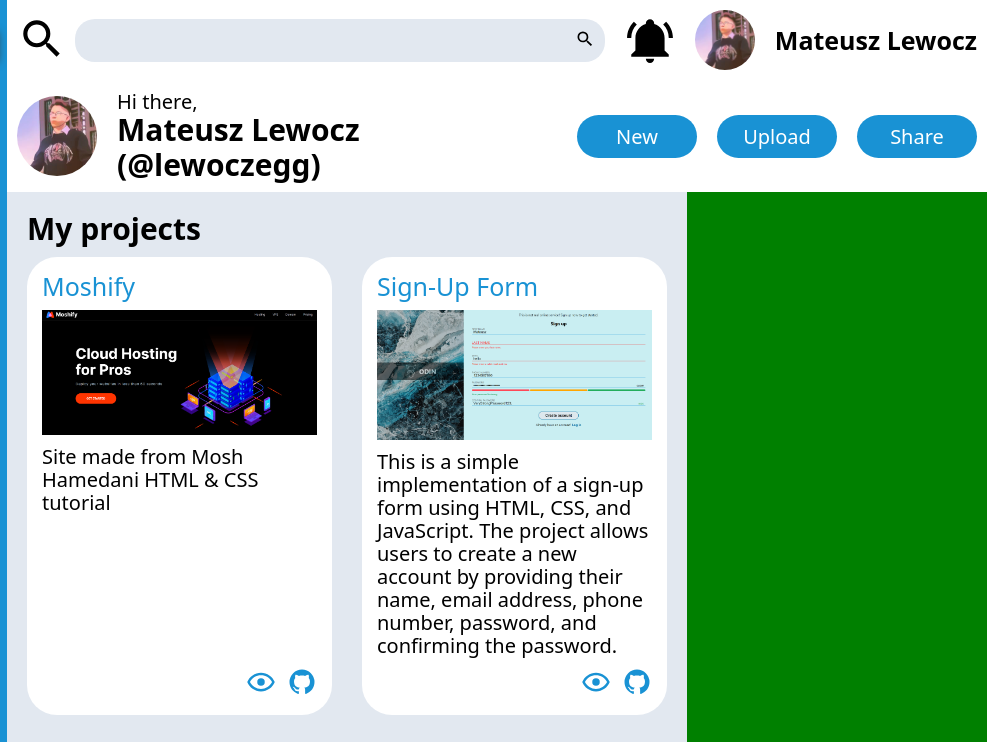
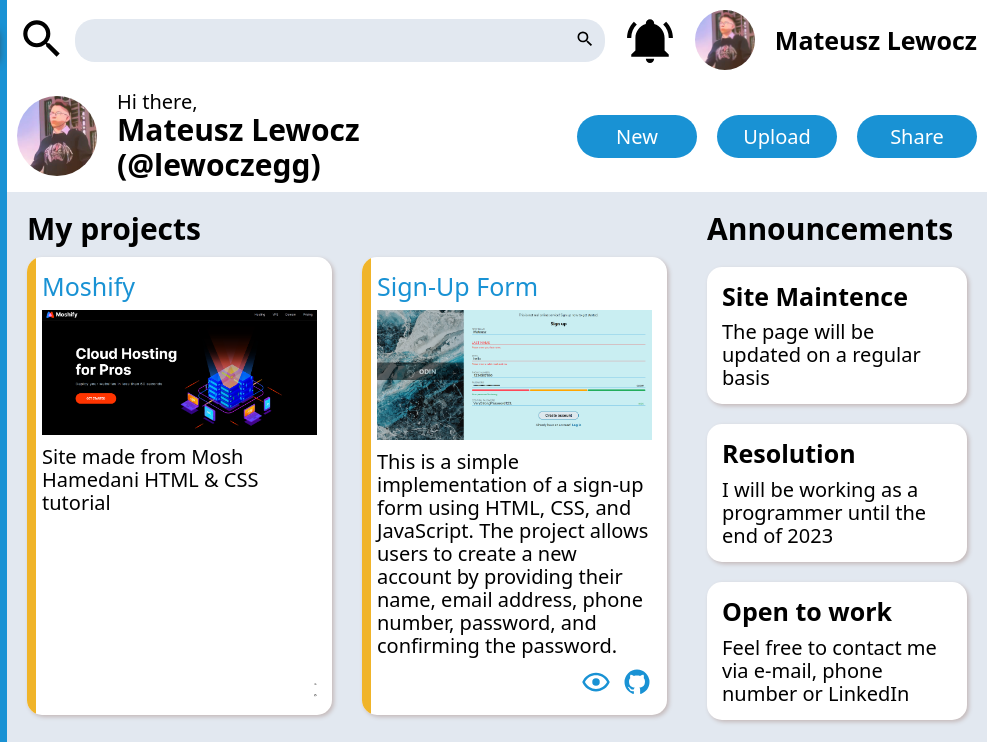
Before and after one commit to Lewoczegg/Admin-Dashboard, a plain HTML site: page index.html in a window 1280 px wide. Shown: the top 742 px of the page, 293-1280 px from the left. Drawn offline with Linux system fonts and the light colour scheme.

Commit message:
Add announcements

```diff
--- a/css/styles.css
+++ b/css/styles.css
@@ -102,6 +102,7 @@ html {
     padding: 10px;
     position: sticky;
     top: 0;
+    z-index: 1;
 }
 
 .second-row > .avatar {
@@ -230,10 +231,13 @@ html {
     background-color: white;
     height: auto;
     padding: 15px;
-    border-radius: 30px;
+    border-radius: 15px;
     display: flex;
     flex-direction: column;
     gap: 10px;
+    box-shadow: 2px 2px 4px #c4b9b9;
+    position: relative;
+    overflow: hidden;
 }
 
 .card > .project-name {
@@ -261,27 +265,49 @@ html {
     margin-left: auto;
 }
 
-.card #icon-view,
-.card #icon-github {
+.card .icon-view,
+.card .icon-github {
     height: 30px;
     fill: var(--color-primary);
     margin-left: 8px;
 }
 
-.card #icon-view:hover,
-.card #icon-github:hover {
+.card .icon-view:hover,
+.card .icon-github:hover {
     fill: var(--color-accent);
 }
 
-.announcments {
+.card .stripe {
+    position: absolute;
+    width: 9px;
+    top: 0;
+    left: 0;
+    height: 100%;
+    background-color: var(--color-accent);
+}
+
+.announcements {
     grid-column: 2;
     grid-row: 1;
     width: 300px;
-    background-color: green;
+    background-color: var(--color-secondary);
+    padding: 20px;
+    display: flex;
+    flex-direction: column;
+    gap: 20px;
+}
+
+.announcements h3 {
+    font-size: 3rem;
+}
+
+.announcements .announcement-title {
+    font-size: 2.5em;
 }
 
 .trending {
     grid-column: 2;
     grid-row: 2;
-    background-color: purple;
+    background-color: var(--color-secondary);
+    padding: 20px;
 }
--- a/index.html
+++ b/index.html
@@ -89,46 +89,65 @@
                             <a target="_blank" href="https://lewoczegg-moshify.netlify.app/"><svg id="icon-view" xmlns="http://www.w3.org/2000/svg" viewBox="0 0 24 24"><path d="M12,9A3,3 0 0,1 15,12A3,3 0 0,1 12,15A3,3 0 0,1 9,12A3,3 0 0,1 12,9M12,4.5C17,4.5 21.27,7.61 23,12C21.27,16.39 17,19.5 12,19.5C7,19.5 2.73,16.39 1,12C2.73,7.61 7,4.5 12,4.5M3.18,12C4.83,15.36 8.24,17.5 12,17.5C15.76,17.5 19.17,15.36 20.82,12C19.17,8.64 15.76,6.5 12,6.5C8.24,6.5 4.83,8.64 3.18,12Z" /></svg></a>
                             <a target="_blank" href="https://github.com/Lewoczegg/Moshify"><svg id="icon-github" xmlns="http://www.w3.org/2000/svg" viewBox="0 0 24 24"><path d="M12,2A10,10 0 0,0 2,12C2,16.42 4.87,20.17 8.84,21.5C9.34,21.58 9.5,21.27 9.5,21C9.5,20.77 9.5,20.14 9.5,19.31C6.73,19.91 6.14,17.97 6.14,17.97C5.68,16.81 5.03,16.5 5.03,16.5C4.12,15.88 5.1,15.9 5.1,15.9C6.1,15.97 6.63,16.93 6.63,16.93C7.5,18.45 8.97,18 9.54,17.76C9.63,17.11 9.89,16.67 10.17,16.42C7.95,16.17 5.62,15.31 5.62,11.5C5.62,10.39 6,9.5 6.65,8.79C6.55,8.54 6.2,7.5 6.75,6.15C6.75,6.15 7.59,5.88 9.5,7.17C10.29,6.95 11.15,6.84 12,6.84C12.85,6.84 13.71,6.95 14.5,7.17C16.41,5.88 17.25,6.15 17.25,6.15C17.8,7.5 17.45,8.54 17.35,8.79C18,9.5 18.38,10.39 18.38,11.5C18.38,15.32 16.04,16.16 13.81,16.41C14.17,16.72 14.5,17.33 14.5,18.26C14.5,19.6 14.5,20.68 14.5,21C14.5,21.27 14.66,21.59 15.17,21.5C19.14,20.16 22,16.42 22,12A10,10 0 0,0 12,2Z" /></svg></a>
                         </div>
+                        <span class="stripe"></span>
                     </div>
                     <div class="card">
                         <a target="_blank" class="project-name" href="https://sign-up-form-lewocz.netlify.app/">Sign-Up Form</a>
                         <img src="img/Sign-Up-Form_demo.png" alt="Preveiw of Sign-Up Form site">
                         <p>This is a simple implementation of a sign-up form using HTML, CSS, and JavaScript. The project allows users to create a new account by providing their name, email address, phone number, password, and confirming the password.</p>
                         <div class="links">
-                            <a target="_blank" href="https://sign-up-form-lewocz.netlify.app/"><svg id="icon-view" xmlns="http://www.w3.org/2000/svg" viewBox="0 0 24 24"><path d="M12,9A3,3 0 0,1 15,12A3,3 0 0,1 12,15A3,3 0 0,1 9,12A3,3 0 0,1 12,9M12,4.5C17,4.5 21.27,7.61 23,12C21.27,16.39 17,19.5 12,19.5C7,19.5 2.73,16.39 1,12C2.73,7.61 7,4.5 12,4.5M3.18,12C4.83,15.36 8.24,17.5 12,17.5C15.76,17.5 19.17,15.36 20.82,12C19.17,8.64 15.76,6.5 12,6.5C8.24,6.5 4.83,8.64 3.18,12Z" /></svg></a>
-                            <a target="_blank" href="https://github.com/Lewoczegg/Sign-Up-Form"><svg id="icon-github" xmlns="http://www.w3.org/2000/svg" viewBox="0 0 24 24"><path d="M12,2A10,10 0 0,0 2,12C2,16.42 4.87,20.17 8.84,21.5C9.34,21.58 9.5,21.27 9.5,21C9.5,20.77 9.5,20.14 9.5,19.31C6.73,19.91 6.14,17.97 6.14,17.97C5.68,16.81 5.03,16.5 5.03,16.5C4.12,15.88 5.1,15.9 5.1,15.9C6.1,15.97 6.63,16.93 6.63,16.93C7.5,18.45 8.97,18 9.54,17.76C9.63,17.11 9.89,16.67 10.17,16.42C7.95,16.17 5.62,15.31 5.62,11.5C5.62,10.39 6,9.5 6.65,8.79C6.55,8.54 6.2,7.5 6.75,6.15C6.75,6.15 7.59,5.88 9.5,7.17C10.29,6.95 11.15,6.84 12,6.84C12.85,6.84 13.71,6.95 14.5,7.17C16.41,5.88 17.25,6.15 17.25,6.15C17.8,7.5 17.45,8.54 17.35,8.79C18,9.5 18.38,10.39 18.38,11.5C18.38,15.32 16.04,16.16 13.81,16.41C14.17,16.72 14.5,17.33 14.5,18.26C14.5,19.6 14.5,20.68 14.5,21C14.5,21.27 14.66,21.59 15.17,21.5C19.14,20.16 22,16.42 22,12A10,10 0 0,0 12,2Z" /></svg></a>
+                            <a target="_blank" href="https://sign-up-form-lewocz.netlify.app/"><svg class="icon-view" xmlns="http://www.w3.org/2000/svg" viewBox="0 0 24 24"><path d="M12,9A3,3 0 0,1 15,12A3,3 0 0,1 12,15A3,3 0 0,1 9,12A3,3 0 0,1 12,9M12,4.5C17,4.5 21.27,7.61 23,12C21.27,16.39 17,19.5 12,19.5C7,19.5 2.73,16.39 1,12C2.73,7.61 7,4.5 12,4.5M3.18,12C4.83,15.36 8.24,17.5 12,17.5C15.76,17.5 19.17,15.36 20.82,12C19.17,8.64 15.76,6.5 12,6.5C8.24,6.5 4.83,8.64 3.18,12Z" /></svg></a>
+                            <a target="_blank" href="https://github.com/Lewoczegg/Sign-Up-Form"><svg class="icon-github" xmlns="http://www.w3.org/2000/svg" viewBox="0 0 24 24"><path d="M12,2A10,10 0 0,0 2,12C2,16.42 4.87,20.17 8.84,21.5C9.34,21.58 9.5,21.27 9.5,21C9.5,20.77 9.5,20.14 9.5,19.31C6.73,19.91 6.14,17.97 6.14,17.97C5.68,16.81 5.03,16.5 5.03,16.5C4.12,15.88 5.1,15.9 5.1,15.9C6.1,15.97 6.63,16.93 6.63,16.93C7.5,18.45 8.97,18 9.54,17.76C9.63,17.11 9.89,16.67 10.17,16.42C7.95,16.17 5.62,15.31 5.62,11.5C5.62,10.39 6,9.5 6.65,8.79C6.55,8.54 6.2,7.5 6.75,6.15C6.75,6.15 7.59,5.88 9.5,7.17C10.29,6.95 11.15,6.84 12,6.84C12.85,6.84 13.71,6.95 14.5,7.17C16.41,5.88 17.25,6.15 17.25,6.15C17.8,7.5 17.45,8.54 17.35,8.79C18,9.5 18.38,10.39 18.38,11.5C18.38,15.32 16.04,16.16 13.81,16.41C14.17,16.72 14.5,17.33 14.5,18.26C14.5,19.6 14.5,20.68 14.5,21C14.5,21.27 14.66,21.59 15.17,21.5C19.14,20.16 22,16.42 22,12A10,10 0 0,0 12,2Z" /></svg></a>
                         </div>
+                        <span class="stripe"></span>
                     </div>
                     <div class="card">
                         <a target="_blank" class="project-name" href="https://lewocz-etch-a-sketch.netlify.app/">Etch A Sketch</a>
                         <img src="img/Etch-A-Sketch_demo.png" alt="Preveiw of Etch A Sketch site">
                         <p>This is a simple implementation of the classic toy "Etch A Sketch" using HTML, CSS, and JavaScript. The project allows the user to draw on the screen by moving the mouse over it, just like drawing on an Etch A Sketch.</p>
                         <div class="links">
-                            <a target="_blank" href="https://lewocz-etch-a-sketch.netlify.app/"><svg id="icon-view" xmlns="http://www.w3.org/2000/svg" viewBox="0 0 24 24"><path d="M12,9A3,3 0 0,1 15,12A3,3 0 0,1 12,15A3,3 0 0,1 9,12A3,3 0 0,1 12,9M12,4.5C17,4.5 21.27,7.61 23,12C21.27,16.39 17,19.5 12,19.5C7,19.5 2.73,16.39 1,12C2.73,7.61 7,4.5 12,4.5M3.18,12C4.83,15.36 8.24,17.5 12,17.5C15.76,17.5 19.17,15.36 20.82,12C19.17,8.64 15.76,6.5 12,6.5C8.24,6.5 4.83,8.64 3.18,12Z" /></svg></a>
-                            <a target="_blank" href="https://github.com/Lewoczegg/Etch-A-Sketch"><svg id="icon-github" xmlns="http://www.w3.org/2000/svg" viewBox="0 0 24 24"><path d="M12,2A10,10 0 0,0 2,12C2,16.42 4.87,20.17 8.84,21.5C9.34,21.58 9.5,21.27 9.5,21C9.5,20.77 9.5,20.14 9.5,19.31C6.73,19.91 6.14,17.97 6.14,17.97C5.68,16.81 5.03,16.5 5.03,16.5C4.12,15.88 5.1,15.9 5.1,15.9C6.1,15.97 6.63,16.93 6.63,16.93C7.5,18.45 8.97,18 9.54,17.76C9.63,17.11 9.89,16.67 10.17,16.42C7.95,16.17 5.62,15.31 5.62,11.5C5.62,10.39 6,9.5 6.65,8.79C6.55,8.54 6.2,7.5 6.75,6.15C6.75,6.15 7.59,5.88 9.5,7.17C10.29,6.95 11.15,6.84 12,6.84C12.85,6.84 13.71,6.95 14.5,7.17C16.41,5.88 17.25,6.15 17.25,6.15C17.8,7.5 17.45,8.54 17.35,8.79C18,9.5 18.38,10.39 18.38,11.5C18.38,15.32 16.04,16.16 13.81,16.41C14.17,16.72 14.5,17.33 14.5,18.26C14.5,19.6 14.5,20.68 14.5,21C14.5,21.27 14.66,21.59 15.17,21.5C19.14,20.16 22,16.42 22,12A10,10 0 0,0 12,2Z" /></svg></a>
+                            <a target="_blank" href="https://lewocz-etch-a-sketch.netlify.app/"><svg class="icon-view" xmlns="http://www.w3.org/2000/svg" viewBox="0 0 24 24"><path d="M12,9A3,3 0 0,1 15,12A3,3 0 0,1 12,15A3,3 0 0,1 9,12A3,3 0 0,1 12,9M12,4.5C17,4.5 21.27,7.61 23,12C21.27,16.39 17,19.5 12,19.5C7,19.5 2.73,16.39 1,12C2.73,7.61 7,4.5 12,4.5M3.18,12C4.83,15.36 8.24,17.5 12,17.5C15.76,17.5 19.17,15.36 20.82,12C19.17,8.64 15.76,6.5 12,6.5C8.24,6.5 4.83,8.64 3.18,12Z" /></svg></a>
+                            <a target="_blank" href="https://github.com/Lewoczegg/Etch-A-Sketch"><svg class="icon-github" xmlns="http://www.w3.org/2000/svg" viewBox="0 0 24 24"><path d="M12,2A10,10 0 0,0 2,12C2,16.42 4.87,20.17 8.84,21.5C9.34,21.58 9.5,21.27 9.5,21C9.5,20.77 9.5,20.14 9.5,19.31C6.73,19.91 6.14,17.97 6.14,17.97C5.68,16.81 5.03,16.5 5.03,16.5C4.12,15.88 5.1,15.9 5.1,15.9C6.1,15.97 6.63,16.93 6.63,16.93C7.5,18.45 8.97,18 9.54,17.76C9.63,17.11 9.89,16.67 10.17,16.42C7.95,16.17 5.62,15.31 5.62,11.5C5.62,10.39 6,9.5 6.65,8.79C6.55,8.54 6.2,7.5 6.75,6.15C6.75,6.15 7.59,5.88 9.5,7.17C10.29,6.95 11.15,6.84 12,6.84C12.85,6.84 13.71,6.95 14.5,7.17C16.41,5.88 17.25,6.15 17.25,6.15C17.8,7.5 17.45,8.54 17.35,8.79C18,9.5 18.38,10.39 18.38,11.5C18.38,15.32 16.04,16.16 13.81,16.41C14.17,16.72 14.5,17.33 14.5,18.26C14.5,19.6 14.5,20.68 14.5,21C14.5,21.27 14.66,21.59 15.17,21.5C19.14,20.16 22,16.42 22,12A10,10 0 0,0 12,2Z" /></svg></a>
                         </div>
+                        <span class="stripe"></span>
                     </div>
                     <div class="card">
                         <a target="_blank" class="project-name" href="https://rock-paper-scisors-lewocz.netlify.app/">Rock Paper Scisors</a>
                         <img src="img/Rock-Paper-Scisors_demo.png" alt="Preveiw of Rock Paper Scissors site">
                         <p>This is a simple implementation of the classic game "Rock Paper Scissors" using HTML, CSS and JavaScript. The game allows the user to play against the computer and keeps track of the score throughout the game.</p>
                         <div class="links">
-                            <a target="_blank" href="https://rock-paper-scisors-lewocz.netlify.app/"><svg id="icon-view" xmlns="http://www.w3.org/2000/svg" viewBox="0 0 24 24"><path d="M12,9A3,3 0 0,1 15,12A3,3 0 0,1 12,15A3,3 0 0,1 9,12A3,3 0 0,1 12,9M12,4.5C17,4.5 21.27,7.61 23,12C21.27,16.39 17,19.5 12,19.5C7,19.5 2.73,16.39 1,12C2.73,7.61 7,4.5 12,4.5M3.18,12C4.83,15.36 8.24,17.5 12,17.5C15.76,17.5 19.17,15.36 20.82,12C19.17,8.64 15.76,6.5 12,6.5C8.24,6.5 4.83,8.64 3.18,12Z" /></svg></a>
-                            <a target="_blank" href="https://github.com/Lewoczegg/rock-paper-scisors"><svg id="icon-github" xmlns="http://www.w3.org/2000/svg" viewBox="0 0 24 24"><path d="M12,2A10,10 0 0,0 2,12C2,16.42 4.87,20.17 8.84,21.5C9.34,21.58 9.5,21.27 9.5,21C9.5,20.77 9.5,20.14 9.5,19.31C6.73,19.91 6.14,17.97 6.14,17.97C5.68,16.81 5.03,16.5 5.03,16.5C4.12,15.88 5.1,15.9 5.1,15.9C6.1,15.97 6.63,16.93 6.63,16.93C7.5,18.45 8.97,18 9.54,17.76C9.63,17.11 9.89,16.67 10.17,16.42C7.95,16.17 5.62,15.31 5.62,11.5C5.62,10.39 6,9.5 6.65,8.79C6.55,8.54 6.2,7.5 6.75,6.15C6.75,6.15 7.59,5.88 9.5,7.17C10.29,6.95 11.15,6.84 12,6.84C12.85,6.84 13.71,6.95 14.5,7.17C16.41,5.88 17.25,6.15 17.25,6.15C17.8,7.5 17.45,8.54 17.35,8.79C18,9.5 18.38,10.39 18.38,11.5C18.38,15.32 16.04,16.16 13.81,16.41C14.17,16.72 14.5,17.33 14.5,18.26C14.5,19.6 14.5,20.68 14.5,21C14.5,21.27 14.66,21.59 15.17,21.5C19.14,20.16 22,16.42 22,12A10,10 0 0,0 12,2Z" /></svg></a>
+                            <a target="_blank" href="https://rock-paper-scisors-lewocz.netlify.app/"><svg class="icon-view" xmlns="http://www.w3.org/2000/svg" viewBox="0 0 24 24"><path d="M12,9A3,3 0 0,1 15,12A3,3 0 0,1 12,15A3,3 0 0,1 9,12A3,3 0 0,1 12,9M12,4.5C17,4.5 21.27,7.61 23,12C21.27,16.39 17,19.5 12,19.5C7,19.5 2.73,16.39 1,12C2.73,7.61 7,4.5 12,4.5M3.18,12C4.83,15.36 8.24,17.5 12,17.5C15.76,17.5 19.17,15.36 20.82,12C19.17,8.64 15.76,6.5 12,6.5C8.24,6.5 4.83,8.64 3.18,12Z" /></svg></a>
+                            <a target="_blank" href="https://github.com/Lewoczegg/rock-paper-scisors"><svg class="icon-github" xmlns="http://www.w3.org/2000/svg" viewBox="0 0 24 24"><path d="M12,2A10,10 0 0,0 2,12C2,16.42 4.87,20.17 8.84,21.5C9.34,21.58 9.5,21.27 9.5,21C9.5,20.77 9.5,20.14 9.5,19.31C6.73,19.91 6.14,17.97 6.14,17.97C5.68,16.81 5.03,16.5 5.03,16.5C4.12,15.88 5.1,15.9 5.1,15.9C6.1,15.97 6.63,16.93 6.63,16.93C7.5,18.45 8.97,18 9.54,17.76C9.63,17.11 9.89,16.67 10.17,16.42C7.95,16.17 5.62,15.31 5.62,11.5C5.62,10.39 6,9.5 6.65,8.79C6.55,8.54 6.2,7.5 6.75,6.15C6.75,6.15 7.59,5.88 9.5,7.17C10.29,6.95 11.15,6.84 12,6.84C12.85,6.84 13.71,6.95 14.5,7.17C16.41,5.88 17.25,6.15 17.25,6.15C17.8,7.5 17.45,8.54 17.35,8.79C18,9.5 18.38,10.39 18.38,11.5C18.38,15.32 16.04,16.16 13.81,16.41C14.17,16.72 14.5,17.33 14.5,18.26C14.5,19.6 14.5,20.68 14.5,21C14.5,21.27 14.66,21.59 15.17,21.5C19.14,20.16 22,16.42 22,12A10,10 0 0,0 12,2Z" /></svg></a>
                         </div>
+                        <span class="stripe"></span>
                     </div>
                     <div class="card">
                         <a target="_blank" class="project-name" href="https://calculator-lewocz.netlify.app/">Calculator</a>
                         <img src="img/Calculator_demo.png" alt="Preveiw of Calculator site">
                         <p>This is a simple implementation of a basic calculator using HTML, CSS, and JavaScript. The project allows the user to perform arithmetic operations such as addition, subtraction, multiplication, and division.</p>
                         <div class="links">
-                            <a target="_blank" href="https://calculator-lewocz.netlify.app/"><svg id="icon-view" xmlns="http://www.w3.org/2000/svg" viewBox="0 0 24 24"><path d="M12,9A3,3 0 0,1 15,12A3,3 0 0,1 12,15A3,3 0 0,1 9,12A3,3 0 0,1 12,9M12,4.5C17,4.5 21.27,7.61 23,12C21.27,16.39 17,19.5 12,19.5C7,19.5 2.73,16.39 1,12C2.73,7.61 7,4.5 12,4.5M3.18,12C4.83,15.36 8.24,17.5 12,17.5C15.76,17.5 19.17,15.36 20.82,12C19.17,8.64 15.76,6.5 12,6.5C8.24,6.5 4.83,8.64 3.18,12Z" /></svg></a>
-                            <a target="_blank" href="https://github.com/Lewoczegg/calculator"><svg id="icon-github" xmlns="http://www.w3.org/2000/svg" viewBox="0 0 24 24"><path d="M12,2A10,10 0 0,0 2,12C2,16.42 4.87,20.17 8.84,21.5C9.34,21.58 9.5,21.27 9.5,21C9.5,20.77 9.5,20.14 9.5,19.31C6.73,19.91 6.14,17.97 6.14,17.97C5.68,16.81 5.03,16.5 5.03,16.5C4.12,15.88 5.1,15.9 5.1,15.9C6.1,15.97 6.63,16.93 6.63,16.93C7.5,18.45 8.97,18 9.54,17.76C9.63,17.11 9.89,16.67 10.17,16.42C7.95,16.17 5.62,15.31 5.62,11.5C5.62,10.39 6,9.5 6.65,8.79C6.55,8.54 6.2,7.5 6.75,6.15C6.75,6.15 7.59,5.88 9.5,7.17C10.29,6.95 11.15,6.84 12,6.84C12.85,6.84 13.71,6.95 14.5,7.17C16.41,5.88 17.25,6.15 17.25,6.15C17.8,7.5 17.45,8.54 17.35,8.79C18,9.5 18.38,10.39 18.38,11.5C18.38,15.32 16.04,16.16 13.81,16.41C14.17,16.72 14.5,17.33 14.5,18.26C14.5,19.6 14.5,20.68 14.5,21C14.5,21.27 14.66,21.59 15.17,21.5C19.14,20.16 22,16.42 22,12A10,10 0 0,0 12,2Z" /></svg></a>
+                            <a target="_blank" href="https://calculator-lewocz.netlify.app/"><svg class="icon-view" xmlns="http://www.w3.org/2000/svg" viewBox="0 0 24 24"><path d="M12,9A3,3 0 0,1 15,12A3,3 0 0,1 12,15A3,3 0 0,1 9,12A3,3 0 0,1 12,9M12,4.5C17,4.5 21.27,7.61 23,12C21.27,16.39 17,19.5 12,19.5C7,19.5 2.73,16.39 1,12C2.73,7.61 7,4.5 12,4.5M3.18,12C4.83,15.36 8.24,17.5 12,17.5C15.76,17.5 19.17,15.36 20.82,12C19.17,8.64 15.76,6.5 12,6.5C8.24,6.5 4.83,8.64 3.18,12Z" /></svg></a>
+                            <a target="_blank" href="https://github.com/Lewoczegg/calculator"><svg class="icon-github" xmlns="http://www.w3.org/2000/svg" viewBox="0 0 24 24"><path d="M12,2A10,10 0 0,0 2,12C2,16.42 4.87,20.17 8.84,21.5C9.34,21.58 9.5,21.27 9.5,21C9.5,20.77 9.5,20.14 9.5,19.31C6.73,19.91 6.14,17.97 6.14,17.97C5.68,16.81 5.03,16.5 5.03,16.5C4.12,15.88 5.1,15.9 5.1,15.9C6.1,15.97 6.63,16.93 6.63,16.93C7.5,18.45 8.97,18 9.54,17.76C9.63,17.11 9.89,16.67 10.17,16.42C7.95,16.17 5.62,15.31 5.62,11.5C5.62,10.39 6,9.5 6.65,8.79C6.55,8.54 6.2,7.5 6.75,6.15C6.75,6.15 7.59,5.88 9.5,7.17C10.29,6.95 11.15,6.84 12,6.84C12.85,6.84 13.71,6.95 14.5,7.17C16.41,5.88 17.25,6.15 17.25,6.15C17.8,7.5 17.45,8.54 17.35,8.79C18,9.5 18.38,10.39 18.38,11.5C18.38,15.32 16.04,16.16 13.81,16.41C14.17,16.72 14.5,17.33 14.5,18.26C14.5,19.6 14.5,20.68 14.5,21C14.5,21.27 14.66,21.59 15.17,21.5C19.14,20.16 22,16.42 22,12A10,10 0 0,0 12,2Z" /></svg></a>
                         </div>
+                        <span class="stripe"></span>
                     </div>
                 </div>
             </div>
-            <div class="announcments"></div>
+            <div class="announcements">
+                <h3>Announcements</h3>
+                <div class="card">
+                    <h4 class="announcement-title">Site Maintence</h4>
+                    <p>The page will be updated on a regular basis</p>
+                </div>
+                <div class="card">
+                    <h4 class="announcement-title">Resolution</h4>
+                    <p>I will be working as a programmer until the end of 2023</p>
+                </div>
+                <div class="card">
+                    <h4 class="announcement-title">Open to work</h4>
+                    <p>Feel free to contact me via e-mail, phone number or LinkedIn</p>
+                </div>
+            </div>
             <div class="trending"></div>
         </div>
     </div>
```
